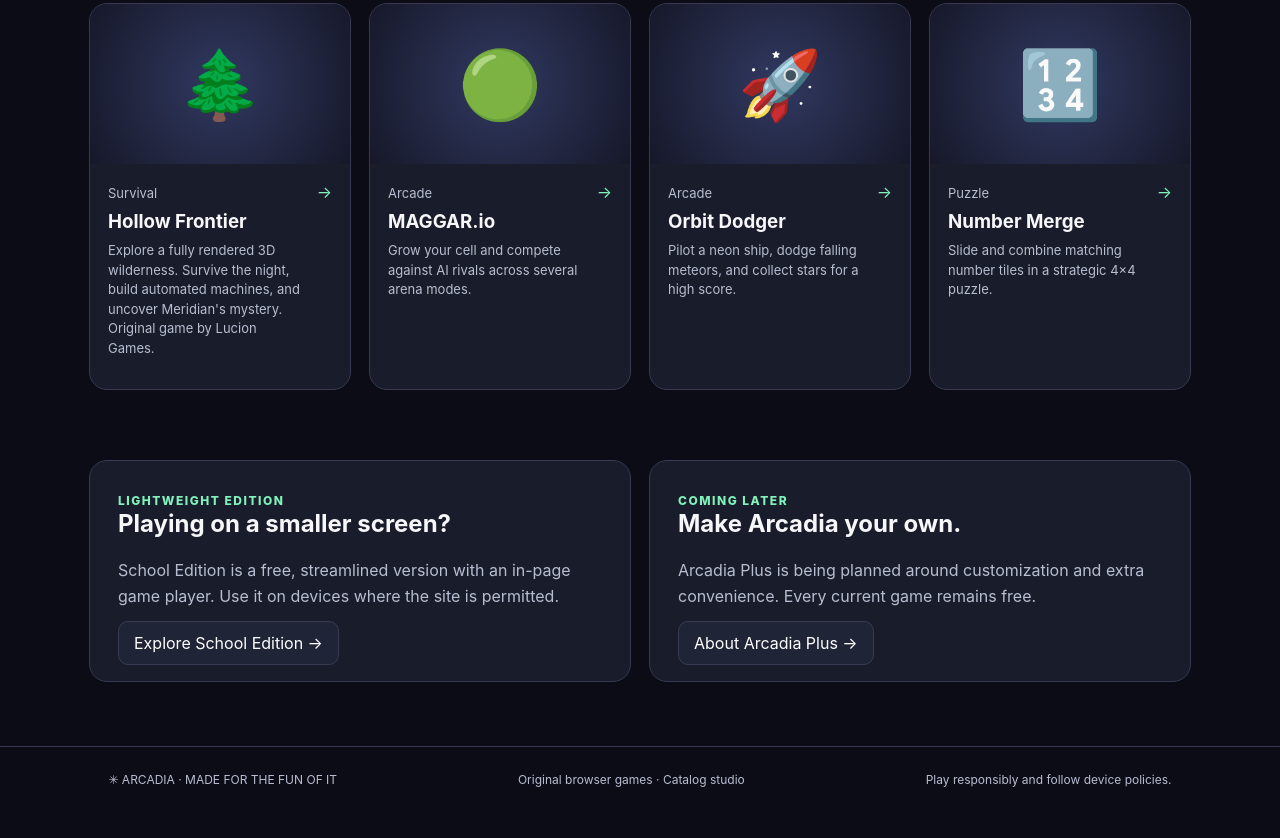
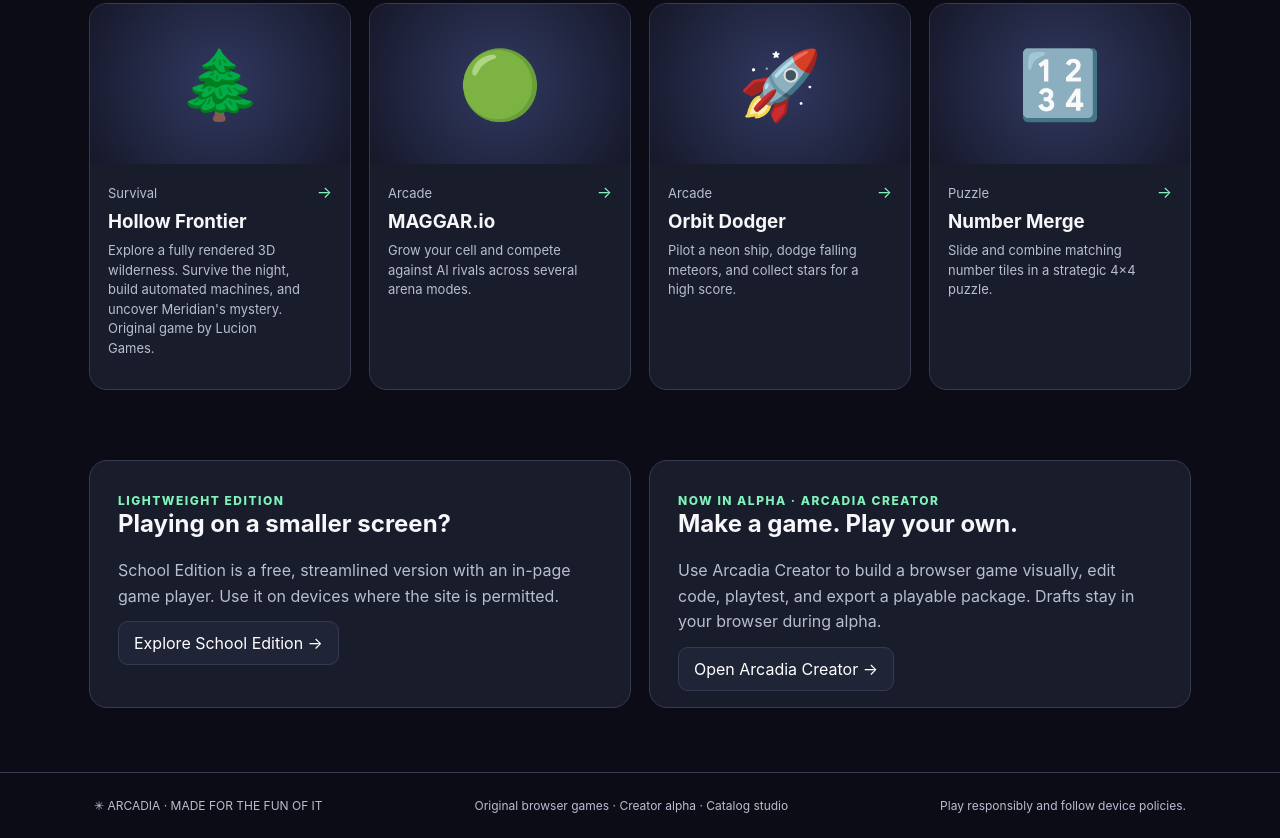
Before and after one commit to miami1822/arcadia-games, a plain HTML site: page index.html in a window 1280 px wide. Shown: the part 1110-1948 px from the top of the page. Before the commit the page ends 1922 px from the top, so only its background shows below. Drawn offline with Linux system fonts and the light colour scheme.

Commit message:
feat: link Arcadia Creator from the main game site

```diff
--- a/index.html
+++ b/index.html
@@ -1,7 +1,7 @@
 <!doctype html>
 <html lang="en"><head><meta charset="utf-8"><meta name="viewport" content="width=device-width,initial-scale=1"><meta name="theme-color" content="#0b0c16"><meta name="description" content="Arcadia: a growing collection of original free browser games. Pick a game and start playing."><title>Arcadia — Games worth a break</title><link rel="stylesheet" href="assets/style.css"></head>
-<body><a class="skip-link" href="#games">Skip to games</a><header class="topbar"><a class="brand" href="index.html" aria-label="Arcadia home"><span class="brandmark">✳</span> ARCADIA<span class="brand-dot">.</span></a><nav aria-label="Main navigation"><a class="active" href="index.html" aria-current="page">Discover</a><a href="index.html?view=favorites">Favorites</a><a href="school.html">School Edition</a><a href="plus.html">Arcadia Plus</a></nav><span class="pill live">● FREE TO PLAY</span></header>
+<body><a class="skip-link" href="#games">Skip to games</a><header class="topbar"><a class="brand" href="index.html" aria-label="Arcadia home"><span class="brandmark">✳</span> ARCADIA<span class="brand-dot">.</span></a><nav aria-label="Main navigation"><a class="active" href="index.html" aria-current="page">Discover</a><a href="index.html?view=favorites">Favorites</a><a href="school.html">School Edition</a><a href="creator.html">Create Games</a><a href="plus.html">Arcadia Plus</a></nav><span class="pill live">● FREE TO PLAY</span></header>
 <main class="wrap"><section class="hero"><div class="hero-content"><span class="eyebrow">ORIGINAL GAMES · INSTANT PLAY</span><h1>Take a break.<br><em>Press play.</em></h1><p>Jump into original arcade games, puzzles and strategy challenges. No downloads or account required. New games are planned every Friday.</p><a class="primary" href="#games">Explore games ↓</a></div><div class="hero-art" aria-hidden="true"><div class="hero-controller">🎮</div><small>YOUR NEXT FAVORITE ROUND</small></div></section>
 <section id="games" class="library" aria-labelledby="library-title"><div class="section-title"><div><span class="eyebrow">THE ARCADIA COLLECTION</span><h2 id="library-title">Game library <span id="count" class="count"></span></h2></div><div class="searchbox"><label for="search" class="visually-hidden">Search games</label><input id="search" type="search" placeholder="Search games…" autocomplete="off"></div></div><div class="filters" id="filters" aria-label="Filter games"></div><div id="grid" class="game-grid" aria-live="polite"></div><p id="empty" class="empty" hidden>No games match. Try a different search or category.</p></section>
-<section class="arcadia-secondary" aria-label="Other ways to play"><div><span class="eyebrow">LIGHTWEIGHT EDITION</span><h2>Playing on a smaller screen?</h2><p>School Edition is a free, streamlined version with an in-page game player. Use it on devices where the site is permitted.</p><a href="school.html" class="ghost">Explore School Edition →</a></div><div><span class="eyebrow">COMING LATER</span><h2>Make Arcadia your own.</h2><p>Arcadia Plus is being planned around customization and extra convenience. Every current game remains free.</p><a href="plus.html" class="ghost">About Arcadia Plus →</a></div></section></main>
-<footer class="footer"><span>✳ ARCADIA · MADE FOR THE FUN OF IT</span><span>Original browser games · <a href="admin.html">Catalog studio</a></span><span>Play responsibly and follow device policies.</span></footer><script src="assets/catalog.js"></script><script src="assets/home.js"></script></body></html>
+<section class="arcadia-secondary" aria-label="Other ways to play"><div><span class="eyebrow">LIGHTWEIGHT EDITION</span><h2>Playing on a smaller screen?</h2><p>School Edition is a free, streamlined version with an in-page game player. Use it on devices where the site is permitted.</p><a href="school.html" class="ghost">Explore School Edition →</a></div><div><span class="eyebrow">NOW IN ALPHA · ARCADIA CREATOR</span><h2>Make a game. Play your own.</h2><p>Use Arcadia Creator to build a browser game visually, edit code, playtest, and export a playable package. Drafts stay in your browser during alpha.</p><a href="creator.html" class="ghost">Open Arcadia Creator →</a></div></section></main>
+<footer class="footer"><span>✳ ARCADIA · MADE FOR THE FUN OF IT</span><span>Original browser games · <a href="creator.html">Creator alpha</a> · <a href="admin.html">Catalog studio</a></span><span>Play responsibly and follow device policies.</span></footer><script src="assets/catalog.js"></script><script src="assets/home.js"></script></body></html>
```
